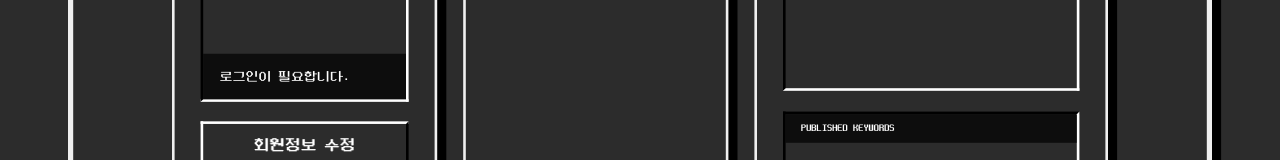
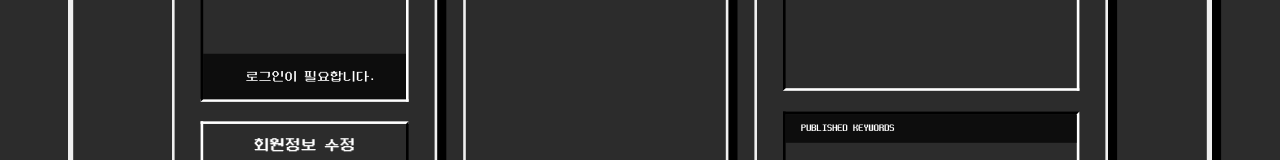
Before and after one commit to gachimind/frontend, a React (Create React App) app: page /mypage in a window 1280 px wide. Shown: the part 304-464 px from the top of the page. Built offline with nearby package versions, Linux system fonts and the light colour scheme; no server answers; sample sign-in values are in the browser's storage.

Commit message:
FIX: 메인페이지 로그인이 필요합니다 위치 수정

```diff
--- a/src/components/home/UserInfo.tsx
+++ b/src/components/home/UserInfo.tsx
@@ -27,7 +27,7 @@ const UserInfo = ({ mypage }: { mypage?: boolean }) => {
         <UserImageBox></UserImageBox>
         <UserStatusBox>
           {!nickname ? (
-            <span>로그인이 필요합니다.</span>
+            <span className="user-status-box-login">로그인이 필요합니다.</span>
           ) : (
             <>
               <span className="user-status-box-nickname">
@@ -136,6 +136,11 @@ const UserStatusBox = styled.div`
   padding: 25px;
   display: flex;
   align-items: center;
+
+  .user-status-box-login {
+    margin-left: 40px;
+  }
+
   .user-status-box-nickname {
     position: fixed;
     width: 100px;
```
